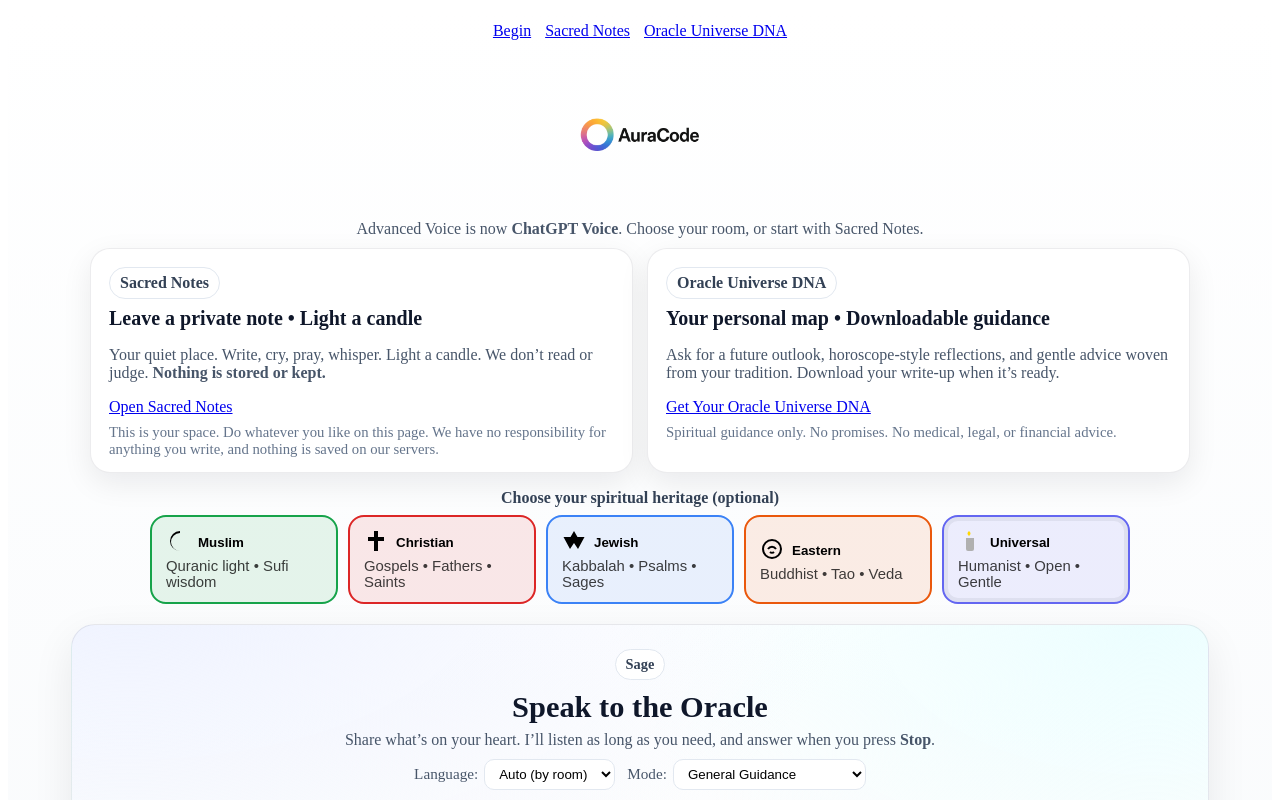
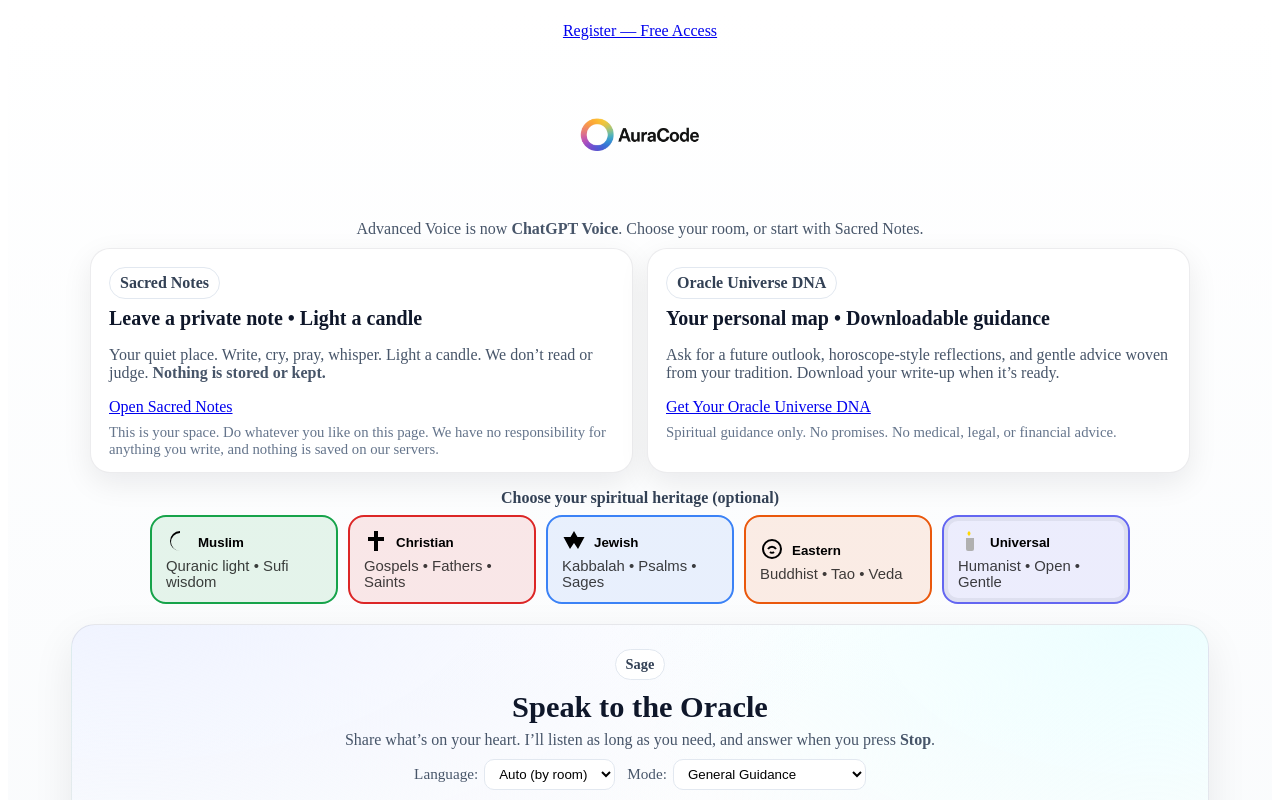
Before and after one commit to danyaffa/Total-iora, a Next.js app: page / in a window 1280 px wide. Shown: the top 800 px of the page. Built offline with nearby package versions, Linux system fonts and the light colour scheme.

Commit message:
Update index.js

```diff
--- a/pages/index.js
+++ b/pages/index.js
@@ -10,11 +10,9 @@ export default function Home() {
 
   return (
     <div className="page">
-      {/* Top nav — Support removed */}
+      {/* Top nav — single CTA only */}
       <nav className="topnav">
-        <Link href="/get-your-aura">Begin</Link>
-        <Link href="/sacred-space">Sacred Notes</Link>
-        <Link href="/oracle-universe-dna">Oracle Universe DNA</Link>
+        <Link href="/register" className="btn cta">Register — Free Access</Link>
       </nav>
 
       {/* Logo + short line (keep your look) */}
@@ -76,7 +74,13 @@ export default function Home() {
 
       <style jsx>{`
         .page { min-height:100vh; background:linear-gradient(#ffffff,#f8fafc); }
-        .topnav { display:flex; gap:14px; justify-content:center; padding:14px; flex-wrap:wrap; }
+
+        .topnav {
+          display:flex; justify-content:center; padding:14px;
+        }
+        .btn { display:inline-block; padding:10px 16px; border-radius:14px; font-weight:800; border:1px solid rgba(15,23,42,.12); background:#fff; }
+        .btn.cta { color:#fff; border:none; background:linear-gradient(135deg,#7c3aed,#14b8a6); }
+
         .hero { text-align:center; padding-top:8px; }
         .logo { width:148px; height:auto; margin:0 auto; display:block; }
         .note { max-width:820px; margin:10px auto 0; color:#475569; padding:0 12px; }
@@ -89,7 +93,6 @@ export default function Home() {
         h3 { margin:8px 0 4px; font-size:1.25rem; font-weight:800; color:#0f172a; }
         p { color:#475569; }
         .f { display:flex; flex-direction:column; gap:8px; margin-top:8px; }
-        .btn { display:inline-block; padding:12px 18px; border-radius:14px; font-weight:800; border:1px solid rgba(15,23,42,.12); }
         .btn.accent { color:#fff; background:linear-gradient(135deg,#7c3aed,#14b8a6); border:none; }
         .disc { color:#64748b; font-size:.92rem; }
       `}</style>
```
